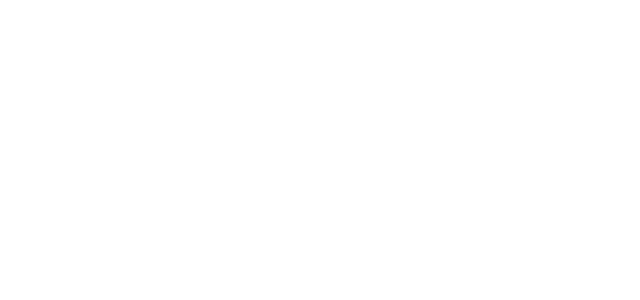
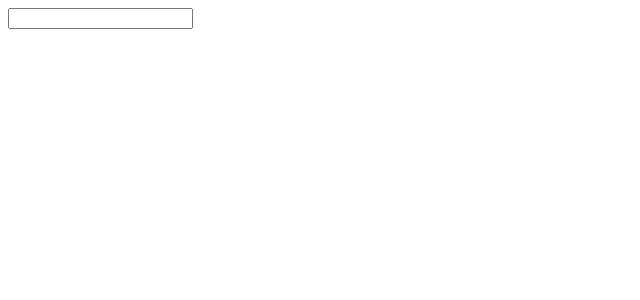
Before and after one commit to BOBKOVSERGEY/vue-laravel-11-api, a Vue app: page /define-model in a window 1280 px wide. Before the commit this address had no page. Shown: the top 300 px of the page, without its empty margins (0-640 px from the left). Built offline with nearby package versions, Linux system fonts and the light colour scheme; the HTML template or start-up script is replaced by a standard one.

Commit message:
v-model by old default

```diff
--- /dev/null
+++ b/src/components/defineModel/DefineModel.vue
@@ -0,0 +1,21 @@
+<script setup lang="ts">
+ const props = defineProps<{
+   modelValue: string
+ }>();
+
+ const emit = defineEmits<{
+   (e: 'update:modelValue', message: string | null): void
+ }>();
+
+ const onInput = (e: Event) => {
+    emit('update:modelValue', (e.target as HTMLInputElement).value)
+ }
+
+</script>
+
+<template>
+  <input
+      type="text"
+      :value="modelValue"
+      @input="onInput">
+</template>
--- /dev/null
+++ b/src/pages/DefineModelPage.vue
@@ -0,0 +1,12 @@
+<script setup lang="ts">
+
+import {ref} from "vue";
+import DefineModel from "@/components/defineModel/DefineModel.vue";
+
+const message = ref<string>('');
+</script>
+
+<template>
+  <DefineModel v-model="message" />
+  {{ message }}
+</template>
--- a/src/router/index.ts
+++ b/src/router/index.ts
@@ -9,6 +9,11 @@ const router = createRouter({
       name: 'home',
       component: () => import('@/pages/HomePage.vue')
     },
+    {
+      path: '/define-model',
+      name: 'defineModel',
+      component: () => import('@/pages/DefineModelPage.vue')
+    },
   ]
 })
 
```
